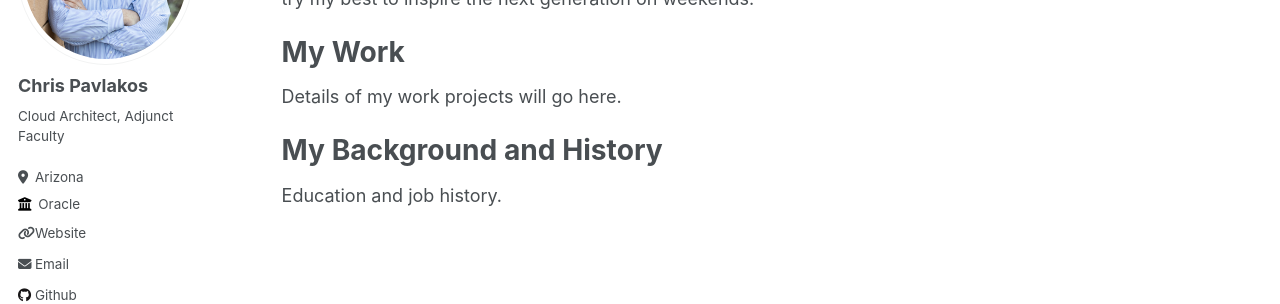
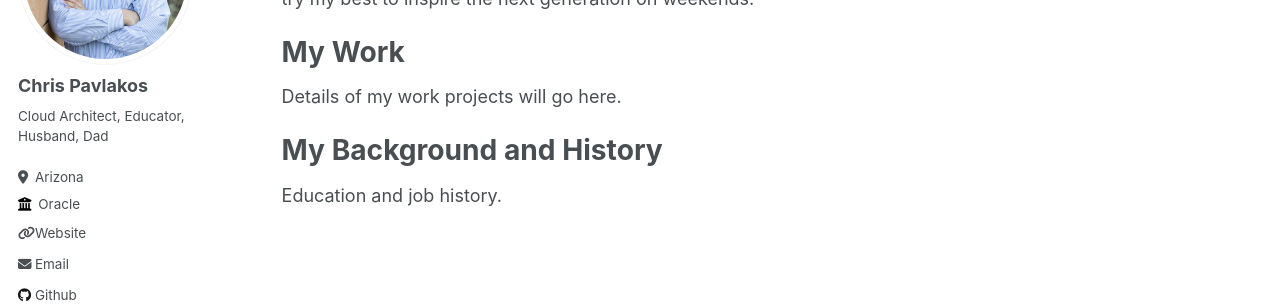
Before and after one commit to cgpavlakos/cgpavlakos.github.io, a Jekyll site: the page built from _pages/about.md, in a window 1280 px wide. Shown: the part 217-521 px from the top of the page. Built offline with Jekyll 4.4.1, drawn with Linux system fonts in a browser that asks for light colours.

Commit message:
Update _config.yml

```diff
--- a/_config.yml
+++ b/_config.yml
@@ -24,10 +24,10 @@ author:
   avatar           : "headshot.PNG"
   name             : "Chris Pavlakos"
   pronouns         : # example: "she/her"
-  bio              : "Cloud Architect, Adjunct Faculty"
+  bio              : "Cloud Architect, Educator, Husband, Dad"
   location         : "Arizona"
   employer         : "Oracle"
-  uri              : "pavlakos.cloud"
+  uri              : "www.pavlakos.cloud"
   email            : "cgpavlakos@gmail.com"
 
   # Academic websites
```
